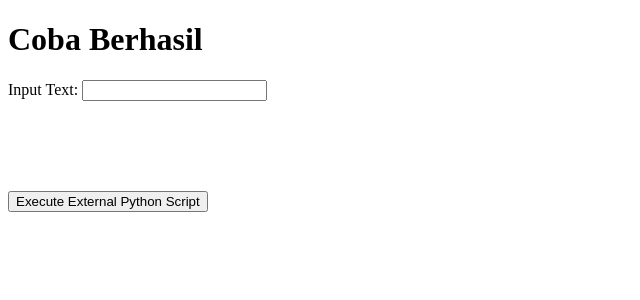
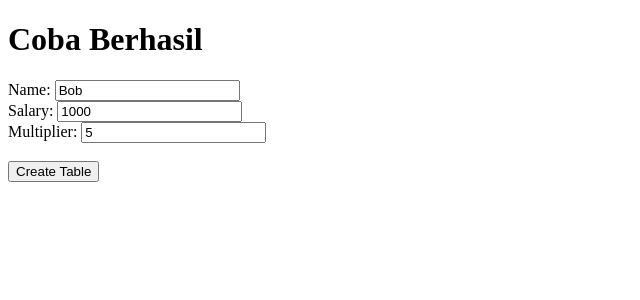
Before and after one commit to Thayogo/project, a Django app: page /gejala/coba/ in a window 1280 px wide. Shown: the top 300 px of the page, without its empty margins (0-640 px from the left). Run offline with Django 3.2, Linux system fonts and the light colour scheme; some libraries are stand-ins or nearby versions.

Commit message:
Contoh ajax

```diff
--- a/project/urls.py
+++ b/project/urls.py
@@ -23,4 +23,5 @@ urlpatterns = [
     url(r'^$',views.index, name='index'),
     url(r'gejala/',include('projectapp.urls')),
     url(r'external/',views.external),
+    url(r'generate_table/',views.generate_table,name='generate_table'),
 ]
--- a/projectapp/views.py
+++ b/projectapp/views.py
@@ -2,6 +2,9 @@ from django.shortcuts import render
 import requests
 import sys
 from subprocess import run,PIPE
+from django.http import HttpResponse
+
+
 
 # Create your views here.
 def index(request):
@@ -18,7 +21,42 @@ def coba(request):
 
 def external(request):
     inp = request.POST.get('param')
-    out = run([sys.executable,'C:/Users/GANESHA/Documents/Aulia/django/project/test.py',inp],shell=False,stout=PIPE)
-    print(out)
+    out = run([sys.executable,'C:/Users/GANESHA/Desktop/project/test.py',inp],shell=False,stdout=PIPE)
+    text=str(out.stdout)
+    text=text[2:]
+    text=text[:-5]
 
-    return render(request,'projectapp/coba.html',{'data1':out})
+    return render(request,'projectapp/coba.html',{'data1':text})
+
+def generate_table(request):
+
+    #Dapatkan input yang dikirim
+    post = json.loads(request.POST.get('data',''))
+
+    input_name=post['input_name']
+    input_salary=int(post['input_salary'])
+    input_multiplier=int(post['input_multiplier'])
+
+    #Jalankan script python mu di sini, sebagai contoh aku bikin script utk buat table aja
+    import pandas as pd
+    df=pd.DataFrame({"Name":[input_name],
+                     "Salary":[input_salary],
+                     "Total Salary":[input_salary*input_multiplier]
+                    })
+
+    #Untuk mengirim dataframe balik, harus di konversi menjadi json:
+    import json
+
+    def ser_df(df):
+        df_columns= [{"data":f,"field": f, "title": f} for f in df]
+        df_data = df.to_dict('records')
+        ser_data={'data': df_data,'columns': df_columns}
+        return ser_data
+
+    table=ser_df(df)
+
+    context={'table':table}
+    context=json.dumps(context)
+
+    #Kirim balik isi 'context' ke html. Ini akan masuk ke variable 'response' nya
+    return HttpResponse(context, content_type="application/json")
--- a/templates/projectapp/coba.html
+++ b/templates/projectapp/coba.html
@@ -1,31 +1,86 @@
 <!DOCTYPE html>
 <html lang="en" dir="ltr">
   <head>
+    <!--IMPORT JQUERY-->
+    <script type="text/javascript" charset="utf8" src="https://cdnjs.cloudflare.com/ajax/libs/jquery/3.5.1/jquery.js"></script>
+
+    <!--IMPORT DATATABLES-->
+    <link rel="stylesheet" type="text/css" href="https://cdn.datatables.net/1.10.21/css/jquery.dataTables.css">
+    <script type="text/javascript" charset="utf8" src="https://cdn.datatables.net/1.10.21/js/jquery.dataTables.js"></script>
+
     <meta charset="utf-8">
     <title>Coba</title>
   </head>
+
   <body>
     <h1>Coba Berhasil</h1>
-    <!-- <div class="container">
-      <form method="post">
-        <div class="form-group">
-          <label for="startdate">Start-Date</label>
-          <input type="datetime" class="form-control" id="startdate">
-          <label for="enddate">End-Date</label>
-          <input type="datetime" class="form-control" id="enddate">
-        </div>
-      </form>
-    </div> -->
 
-    <form action="/external/" method="post">
-      {% csrf_token %}
-      Input Text:
-      <input type="text" name="param" required><br><br>
-      {{data_external}}<br><br>
-      {{data1}}
-      <br><br>
-      <input type="submit" value="Execute External Python Script">
-    </form>
+    <!-- Bikin Form -->
+
+    Name:
+    <input type="text" id="input_name" value="Bob">
+    <br>
+
+    Salary:
+    <input type="number" id="input_salary" value=1000>
+    <br>
+
+    Multiplier:
+    <input type="number" id="input_multiplier" value=5>
+    <br><br>
+
+    <!-- Bikin Button. Waktu di click dia jalanin fungsi Generate() -->
+    <button onclick="Generate()"> Create Table </button>
+
+    <br><br>
+
+    <!-- Tabel nanti muncul di sini -->
+    <table id="my_table" class="display">
+    </table>
 
   </body>
+
 </html>
+
+<script>
+
+  function Generate(){
+
+    //Dapatkan nilai dari input form berdasarkan id mereka
+    var input_name=$("#input_name").val()
+    var input_salary=$("#input_salary").val()
+    var input_multiplier=$("#input_multiplier").val()
+
+    //Masukan jadi satu paket yang akan di kirim
+    var post={'input_name':input_name,
+              'input_salary':input_salary,
+              'input_multiplier':input_multiplier}
+
+    //Jalankan ajax
+    //ajax akan menjalankan python script dalam url nya (def generate_table)
+    $.ajax({
+      type: "POST",
+      url: "{% url 'generate_table'%}",
+      data: {csrfmiddlewaretoken: '{{ csrf_token }}','data':JSON.stringify(post)},
+      success: function callback(response){
+           //Jika berhasil, hasil script akan di kembalikan dalam variable response
+           console.log(response);
+           //Buat table dengan hasil response
+           LoadTable(response)
+        }
+    });
+
+  }
+
+  //Fungsi pembuat datatable
+  function LoadTable(response){
+
+    $('#my_table').dataTable({
+      destroy: true,
+      data: response['table']['data'],
+      columns: response['table']['columns'],
+    });
+
+  }
+
+</script>
--- a/test.py
+++ b/test.py
@@ -1,7 +1,7 @@
 import sys
 import datetime
 
-time - datetime.datetime.now()
+time = datetime.datetime.now()
 
 output = "Hi %s current time is %s" %(sys.argv[1],time)
 
```
